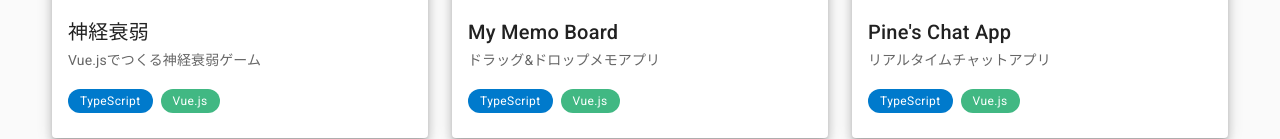
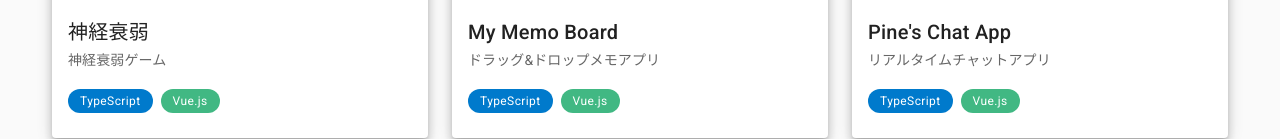
Before and after one commit to foolish-pine/portfolio_public, a Vue app: page /works in a window 1280 px wide. Shown: the part 456-595 px from the top of the page. Built offline with nearby package versions, Linux system fonts and the light colour scheme.

Commit message:
[fix] プロフィール/レスポンシブ時のレイアウト崩れを修正

```diff
--- a/src/assets/json/works.json
+++ b/src/assets/json/works.json
@@ -2,7 +2,7 @@
   {
     "img": "img/work/concentration-game.png",
     "title": "神経衰弱",
-    "subtitle": "Vue.jsでつくる神経衰弱ゲーム",
+    "subtitle": "神経衰弱ゲーム",
     "tag": [
       "TypeScript", "Vue.js"
     ],
--- a/src/views/Profile.vue
+++ b/src/views/Profile.vue
@@ -17,13 +17,13 @@
             </div>
           </v-col>
           <v-col cols="12" xs="12" lg="6">
-            <p class="mb-2 headline font-weight-bold">
+            <p class="mb-2 headline font-weight-bold text-center text-lg-left">
               🍍{{ profile.about.name }}
             </p>
             <div>
               {{ profile.about.comment }}
             </div>
-            <div>
+            <div class="text-center text-lg-left">
               <a href="https://twitter.com/foolish_pine">
                 <v-icon class="mdi-36px" color="#55acee">mdi-twitter</v-icon>
               </a>
```
Also changed, not shown: 7 other files (tests, documents, lock files or other folders).
